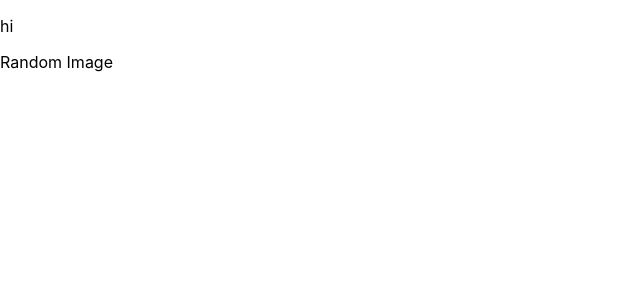
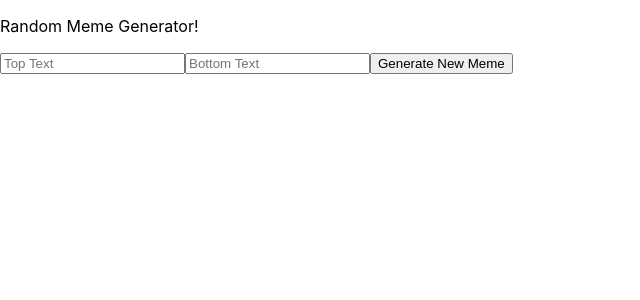
Before and after one commit to cvs181801/meme-generator, a React (Create React App) app: page / in a window 1280 px wide. Shown: the top 300 px of the page, without its empty margins (0-640 px from the left). Built offline with nearby package versions, Linux system fonts and the light colour scheme; no server answers.

Commit message:
add text input fields for the memes

```diff
--- a/src/App.js
+++ b/src/App.js
@@ -5,7 +5,7 @@ import Memegenerator from "./components/Memegenerator"
 function App() {
   return (
     <div className="App">
-   <p>hi</p>
+   <p>Random Meme Generator!</p>
    <Memegenerator/>
     </div>
   );
--- a/src/components/Memegenerator.js
+++ b/src/components/Memegenerator.js
@@ -15,16 +15,34 @@ class Memegenerator extends React.Component {
         fetch("https://api.imgflip.com/get_memes")
             .then(response => response.json())
             .then(data => {
-                //const [memes] = data
-                console.log(data.data.memes[0])
-                // this.setState({allMemeImgs: [memes]})
+                const memes = data.data.memes;
+                console.log(memes)
+                this.setState({allMemeImgs: memes})
                  })
     }
 
     render(){
+        {console.log(this.state.allMemeImgs)}
         return (
             <div>
-                <p src={this.state.randomImage}>Random Image</p>
+                <form>
+                    <input
+                    type="text"
+                    name="topText"
+
+                    placeholder="Top Text"
+                    value={this.state.topText}
+                    ></input>
+
+                    <input
+                    type="text"
+                    name="bottomText"
+
+                    placeholder="Bottom Text"
+                    value={this.state.bottomText}
+                    ></input>
+                    <button>Generate New Meme</button>
+                </form>
             </div>
         )
     }
```
